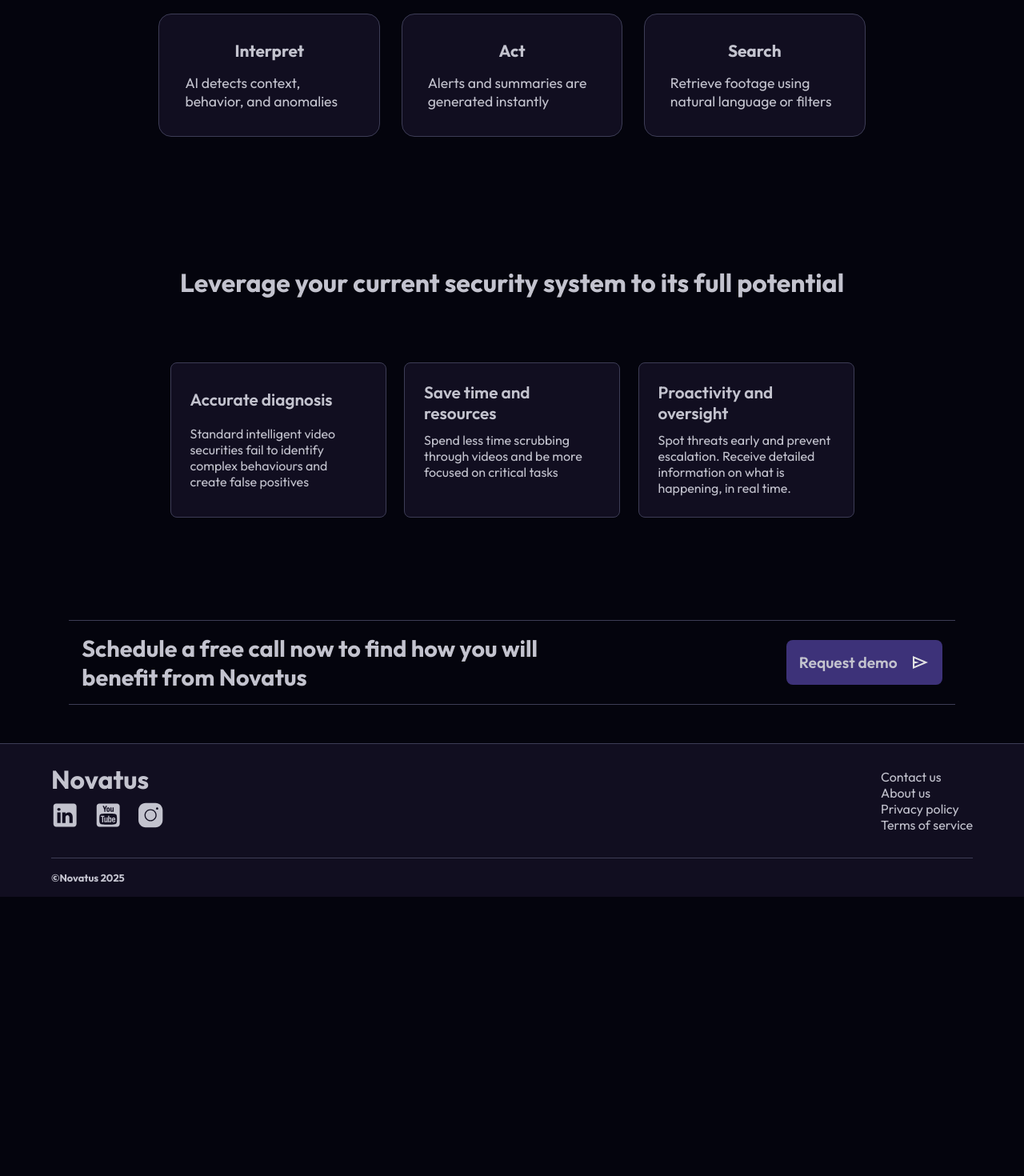
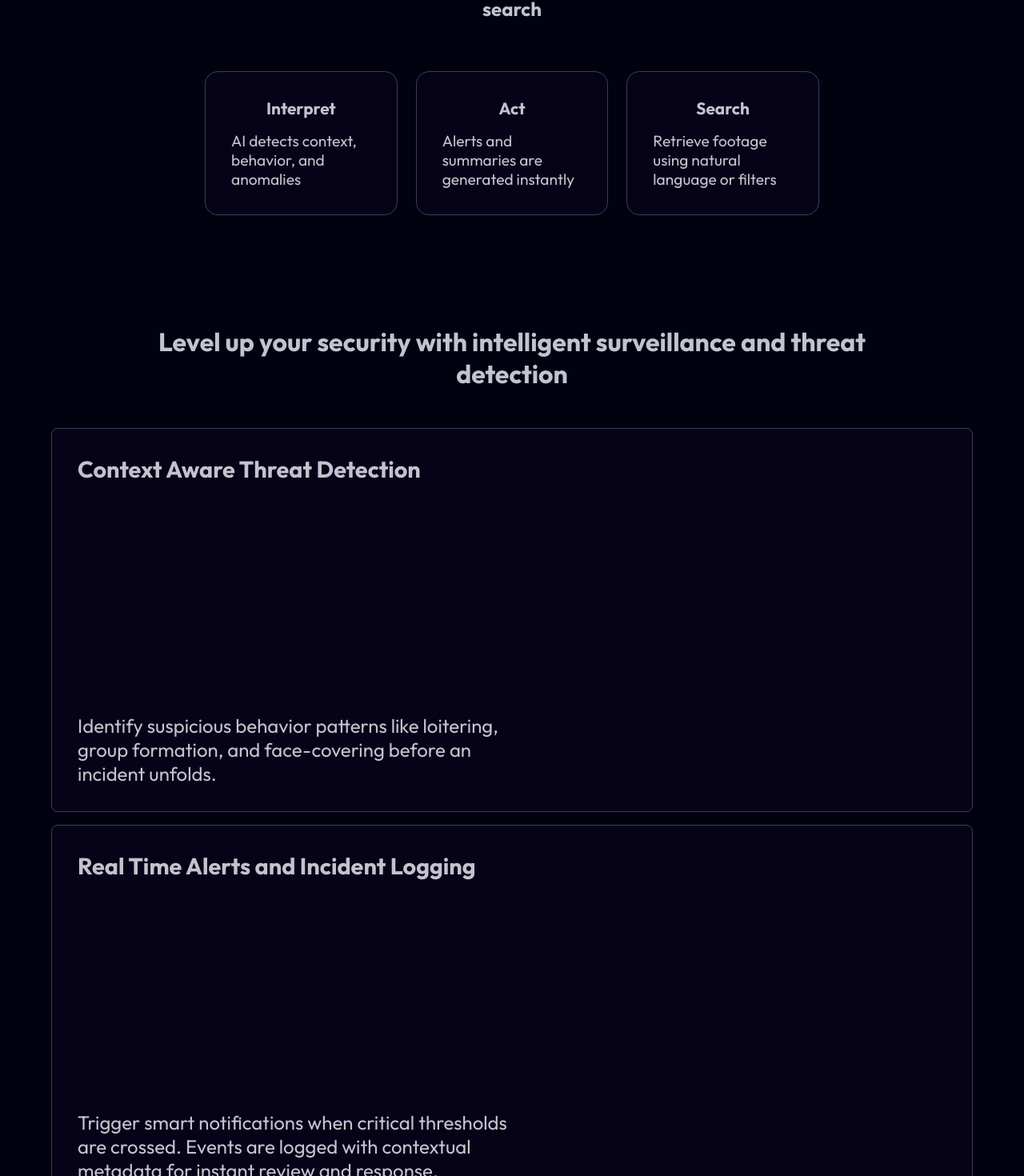
Before and after one commit to helauren42/ai-security-website, a React (Create React App) app in the folder FrontEnd/: page / in a window 1280 px wide. Shown: the part 1206-2676 px from the top of the page at 80% size. Before the commit the page ends 2327 px from the top, so only its background shows below. Built offline with nearby package versions, Linux system fonts and the light colour scheme.

Commit message:
better color, better border, Capabilities section is modified still needs to be made fully responsive

```diff
--- a/FrontEnd/src/CSS/App.css
+++ b/FrontEnd/src/CSS/App.css
@@ -4,24 +4,44 @@
 }
 
 :root {
-  --blue-bg: #110e20;
-  --card-black: #292937;
-  --main-black: #04040d;
-  --darker-black: #07070d;
+  /* --blue-bg: #110e20; */
+  /* purple */
+  --blue-bg: #130f27;
+  /* blue */
+  --blue-bg: #060318;
+  /* blue very dark */
+  /* --card-black: #292937; */
+  /* previous for capabilities */
+  /* --main-black: #04040d; */
+  --main-black: #010210;
+  /* blue */
   --main-grey: #14141a;
+  /* previous */
   --dark-border: #3d3d56;
   --medium-border: #858587;
   --blue-shadow: #3d3d56;
   /* --text-white: #F5F5F5; */
   --text-white: #c3c3ce;
+  --demo-btn: #3d3279;
+  /* purple */
+  --demo-btn: #302173;
+  /* blue */
 }
 
-/* .App { */
+/* .Content { */
 /*   display: flex; */
 /*   flex-direction: column; */
 /*   justify-content: space-evenly; */
-/*   gap: 3rem; */
+/*   gap: 3.5rem; */
 /* } */
+
+.standard-sep {
+  height: 3.5rem;
+}
+
+.rem-sep {
+  height: 1rem;
+}
 
 .page-section {
   box-sizing: border-box;
@@ -42,7 +62,7 @@
   font-size: 1rem;
   color: var(--text-white);
   border-radius: 0.5rem;
-  background-color: #3d3279;
+  background-color: var(--demo-btn);
   font-weight: 600;
   border-style: none;
 }
--- a/FrontEnd/src/CSS/Benefits.css
+++ b/FrontEnd/src/CSS/Benefits.css
@@ -4,7 +4,6 @@
   flex-direction: column;
   justify-content: space-evenly;
   color: var(--text-white);
-  margin: 5rem 0;
   flex-wrap: wrap;
 }
 
@@ -20,6 +19,7 @@
 }
 
 .benefits-advantages-tablet-section {
+  border-radius: 1rem;
   height: auto;
   width: 100%;
   display: flex;
@@ -53,6 +53,7 @@
   flex-direction: row;
   justify-content: space-evenly;
   align-items: center;
+  gap: 1rem;
 }
 
 .cards-container-tablet {
@@ -66,15 +67,15 @@
 }
 
 .card {
-  width: 30%;
-  max-width: 300px;
+  width: 25vw;
+  max-width: 30vw;
   height: auto;
   padding: 2rem 1.5rem;
   padding-top: 1rem;
   background-color: var(--blue-bg);
-  border: 0.07rem solid var(--blue-shadow);
+  border: 0.1rem solid var(--blue-shadow);
   color: var(--text-white);
-  border-radius: 0.5rem;
+  border-radius: 1.5rem;
   display: flex;
   flex-direction: column;
   justify-content: space-evenly;
@@ -86,7 +87,7 @@
 }
 
 .card p {
-  font-size: 1rem;
+  font-size: 1.2rem;
 }
 
 .card-p-cont {
--- a/FrontEnd/src/CSS/Brief.css
+++ b/FrontEnd/src/CSS/Brief.css
@@ -25,9 +25,9 @@
 
 #brief-paragraph {
   background-color: var(--blue-bg);
-  border: 0.07rem solid var(--blue-shadow);
+  border: 0.1rem solid var(--blue-shadow);
   padding: 3% 5%;
-  border-radius: 1rem;
+  border-radius: 1.5rem;
   font-size: 1.5rem;
 }
 
@@ -59,12 +59,12 @@
 }
 
 .mini-trip-card {
-  width: 23vw;
+  width: 20vw;
   display: flex;
   flex-direction: column;
   gap: 1rem;
   background-color: var(--blue-bg);
-  border: 0.07rem solid var(--blue-shadow);
+  border: 0.1rem solid var(--blue-shadow);
   padding: 2rem;
   border-radius: 1rem;
 }
@@ -76,7 +76,7 @@
 
 .mini-trip-card p {
   text-align: start;
-  font-size: 1.1rem;
+  font-size: 1.2rem;
 }
 
 @media (max-width: 950px) {
--- a/FrontEnd/src/CSS/CallToAction.css
+++ b/FrontEnd/src/CSS/CallToAction.css
@@ -2,7 +2,6 @@
   height: auto;
   display: grid;
   place-items: center;
-  margin: 3rem 0;
 }
 
 .short-divider {
--- a/FrontEnd/src/CSS/Capabilities.css
+++ b/FrontEnd/src/CSS/Capabilities.css
@@ -1,10 +1,12 @@
 .tc-wrapper {
   height: auto;
+  min-height: 100vh;
   width: 100%;
   display: flex;
   flex-direction: column;
-  justify-content: space-around;
+  justify-content: space-evenly;
   align-items: center;
+  gap: 3rem;
 }
 
 .trip-card-section {
@@ -13,10 +15,11 @@
   flex-direction: column;
   justify-content: space-evenly;
   align-items: center;
+  gap: 2rem;
 }
 
 .trip-card-title {
-  max-width: 10%;
+  max-width: 80%;
   color: var(--text-white);
   font-size: 2rem;
   text-align: center;
@@ -30,19 +33,29 @@
   justify-content: space-evenly;
   align-items: center;
   flex-direction: column;
+  gap: 1rem;
 }
 
 .classic-trip-card {
   width: 100%;
-  height: auto;
-  padding: 1rem 2rem;
-  background-color: var(--card-black);
+  height: 60vh;
+  padding: 2rem 2rem;
+  background-color: var(--blue-bg);
   color: var(--text-white);
   border-radius: 0.5rem;
   display: flex;
   flex-direction: row;
   justify-content: space-between;
+  border: 0.1rem solid var(--blue-shadow);
   gap: 1rem;
+}
+
+.capabilities {
+  display: flex;
+  height: 100%;
+  width: 50%;
+  flex-direction: column;
+  justify-content: space-between;
 }
 
 .capabilities h2 {
@@ -50,49 +63,29 @@
 }
 
 .capabilities p {
-  font-size: 1.3rem;
+  font-size: 1.5rem;
 }
 
-.tc-text {
-  flex: 0 0 50%;
-  display: flex;
-  flex-direction: column;
-  justify-content: space-evenly;
-  gap: 2rem;
-}
 
-.tc-image {
-  /* flex: 0 0 50%; */
-  display: grid;
-  place-items: center;
-}
-
-.tc-image img {
-  width: 100%;
-  height: 100%;
-  max-height: 100%;
-}
-
-@media(max-width: 960px) {
-  .trip-card-title {
-    font-size: 1.8rem;
-  }
-
-  .capabilities h2 {
-    font-size: 1.3rem;
-  }
-
-  .capabilities p {
-    font-size: 1rem;
-  }
-
-  .tc-text {
-    gap: 1rem;
-  }
-}
-
-@media(max-width: 500px) {
-  .capabilities {
-    flex-direction: column;
-  }
-}
+/*   .trip-card-title { */
+/*     font-size: 1.8rem; */
+/*   } */
+/**/
+/*   .capabilities h2 { */
+/*     font-size: 1.3rem; */
+/*   } */
+/**/
+/*   .capabilities p { */
+/*     font-size: 1rem; */
+/*   } */
+/**/
+/*   .tc-text { */
+/*     gap: 1rem; */
+/*   } */
+/* } */
+/**/
+/* @media(max-width: 500px) { */
+/*   .capabilities { */
+/*     flex-direction: column; */
+/*   } */
+/* } */
--- a/FrontEnd/src/CSS/Footer.css
+++ b/FrontEnd/src/CSS/Footer.css
@@ -1,6 +1,6 @@
 #footer-section {
   height: auto;
-  border-top: 0.07rem solid var(--blue-shadow);
+  border-top: 0.1rem solid var(--blue-shadow);
   background-color: var(--blue-bg);
   display: flex;
   flex-direction: column;
@@ -97,7 +97,7 @@
 
 #footer-bottom-cont {
   width: 100%;
-  border-top: 0.07rem solid var(--blue-shadow);
+  border-top: 0.1rem solid var(--blue-shadow);
   padding: 1rem 0rem;
   display: flex;
   flex-direction: column;
--- a/FrontEnd/src/CSS/Header.css
+++ b/FrontEnd/src/CSS/Header.css
@@ -23,7 +23,7 @@
   flex-wrap: wrap;
   text-align: center;
   box-shadow: 0px 0px 0.5rem var(--blue-shadow);
-  border: 0.07rem solid var(--blue-shadow);
+  border: 0.1rem solid var(--blue-shadow);
   border-radius: 10rem;
   padding: 3rem;
   max-width: 90%;
--- a/FrontEnd/src/CSS/Navbar.css
+++ b/FrontEnd/src/CSS/Navbar.css
@@ -9,7 +9,7 @@
   justify-content: space-between;
   box-sizing: border-box;
   padding: 0 5%;
-  border-bottom: 0.07rem solid var(--blue-shadow);
+  border-bottom: 0.1rem solid var(--blue-shadow);
   padding: 1% 5%;
   user-select: none;
 }
--- a/FrontEnd/src/JS/App.js
+++ b/FrontEnd/src/JS/App.js
@@ -7,6 +7,18 @@
 import { Capabilities } from './Capabilities.js'
 import { Brief } from './Brief';
 import { Benefits } from './Benefits';
+
+const StandardSep = () => {
+  return (
+    <section className='standard-sep' ></section>
+  )
+}
+
+const RemSep = () => {
+  return (
+    <section className='rem-sep' ></section>
+  )
+}
 
 function App() {
   const [mobileDisplay, setMobileDisplay] = useState(false)
@@ -29,10 +41,21 @@
     <div className="App">
       <Navbar screenWidth={screenWidth} tabletDisplay={tabletDisplay} />
       <Header />
+      <RemSep />
+      <StandardSep />
       <Brief />
+      <RemSep />
+      <RemSep />
+      <RemSep />
+      <StandardSep />
       <Capabilities />
+      <RemSep />
+      <RemSep />
+      <StandardSep />
       <Benefits screenWidth={screenWidth} mobileDisplay={mobileDisplay} tabletDisplay={tabletDisplay} />
+      <StandardSep />
       <CallToAction screenWidth={screenWidth} />
+      <StandardSep />
       <Footer />
     </div >
   );
--- a/FrontEnd/src/JS/Capabilities.js
+++ b/FrontEnd/src/JS/Capabilities.js
@@ -3,54 +3,54 @@
 import blackBagFigthingImg from '../IMAGES/black-bag-fighting.png'
 
 export const Capabilities = ({ screenWidth }) => {
-  useEffect(() => {
-    const cards = document.getElementsByClassName("capabilities")
-    let maxHeight = 0
-    for (let i = 0; i < cards.length; i++) {
-      cards[i].style.height = 'auto'
-      const height = cards[i].clientHeight
-      if (maxHeight < height)
-        maxHeight = height
-    }
-    for (let i = 0; i < cards.length; i++) {
-      cards[i].style.height = `${maxHeight * 1.12}px`
-    }
-  }, [screenWidth])
+  // useEffect(() => {
+  //   const cards = document.getElementsByClassName("capabilities")
+  //   let maxHeight = 0
+  //   for (let i = 0; i < cards.length; i++) {
+  //     cards[i].style.height = 'auto'
+  //     const height = cards[i].clientHeight
+  //     if (maxHeight < height)
+  //       maxHeight = height
+  //   }
+  //   for (let i = 0; i < cards.length; i++) {
+  //     cards[i].style.height = `${maxHeight * 1.12}px`
+  //   }
+  // }, [screenWidth])
   return (
     <section className='tc-wrapper'>
+      <h1 className="trip-card-title">Level up your security with intelligent surveillance and threat detection</h1>
       <section className="trip-card-section">
-        {/* <h1 className="trip-card-title">Level up your security with intelligent surveillance and threat detection</h1> */}
-        {/* <div className="cards-cont"> */}
-        {/*   <div className="classic-trip-card"> */}
-        {/*     <div className="tc-text"> */}
-        {/*       <h2>Context Aware Threat Detection</h2> */}
-        {/*       <p>Identify suspicious behavior patterns like loitering, group formation, and face-covering before an incident unfolds. */}
-        {/*       </p> */}
-        {/*     </div> */}
-        {/*     <div className="tc-image"> */}
-        {/*     </div> */}
-        {/*   </div> */}
-        {/*   <div className="classic-trip-card"> */}
-        {/*     <div className="tc-text"> */}
-        {/*       <h2>Real Time Alerts and Incident Logging</h2> */}
-        {/*       <p>Trigger smart notifications when critical thresholds are crossed. Events are logged with contextual metadata for instant review and response. */}
-        {/*       </p> */}
-        {/*     </div> */}
-        {/*     <div className="tc-image"> */}
-        {/*       <img /> */}
-        {/*     </div> */}
-        {/*   </div> */}
-        {/*   <div className="classic-trip-card"> */}
-        {/*     <div className="tc-text"> */}
-        {/*       <h2>Searchable Surveillance with AI Summaries</h2> */}
-        {/*       <p>Find key footage using natural language. Instantly retrieve clips that match queries like “Somebody with a black bag fighting” */}
-        {/*       </p> */}
-        {/*     </div> */}
-        {/*     <div className="tc-image"> */}
-        {/*       <img /> */}
-        {/*     </div> */}
-        {/*   </div> */}
-        {/* </div> */}
+        <div className="cards-cont">
+          <div className="classic-trip-card">
+            <div className="capabilities">
+              <h2>Context Aware Threat Detection</h2>
+              <p>Identify suspicious behavior patterns like loitering, group formation, and face-covering before an incident unfolds.
+              </p>
+            </div>
+            <div className="tc-image">
+            </div>
+          </div>
+          <div className="classic-trip-card">
+            <div className="capabilities">
+              <h2>Real Time Alerts and Incident Logging</h2>
+              <p>Trigger smart notifications when critical thresholds are crossed. Events are logged with contextual metadata for instant review and response.
+              </p>
+            </div>
+            <div className="tc-image">
+              <img />
+            </div>
+          </div>
+          <div className="classic-trip-card">
+            <div className="capabilities">
+              <h2>Searchable Surveillance with AI Summaries</h2>
+              <p>Find key footage using natural language. Instantly retrieve clips that match queries like “Somebody with a black bag fighting”
+              </p>
+            </div>
+            <div className="tc-image">
+              <img />
+            </div>
+          </div>
+        </div>
       </section >
     </section>
   )
```
